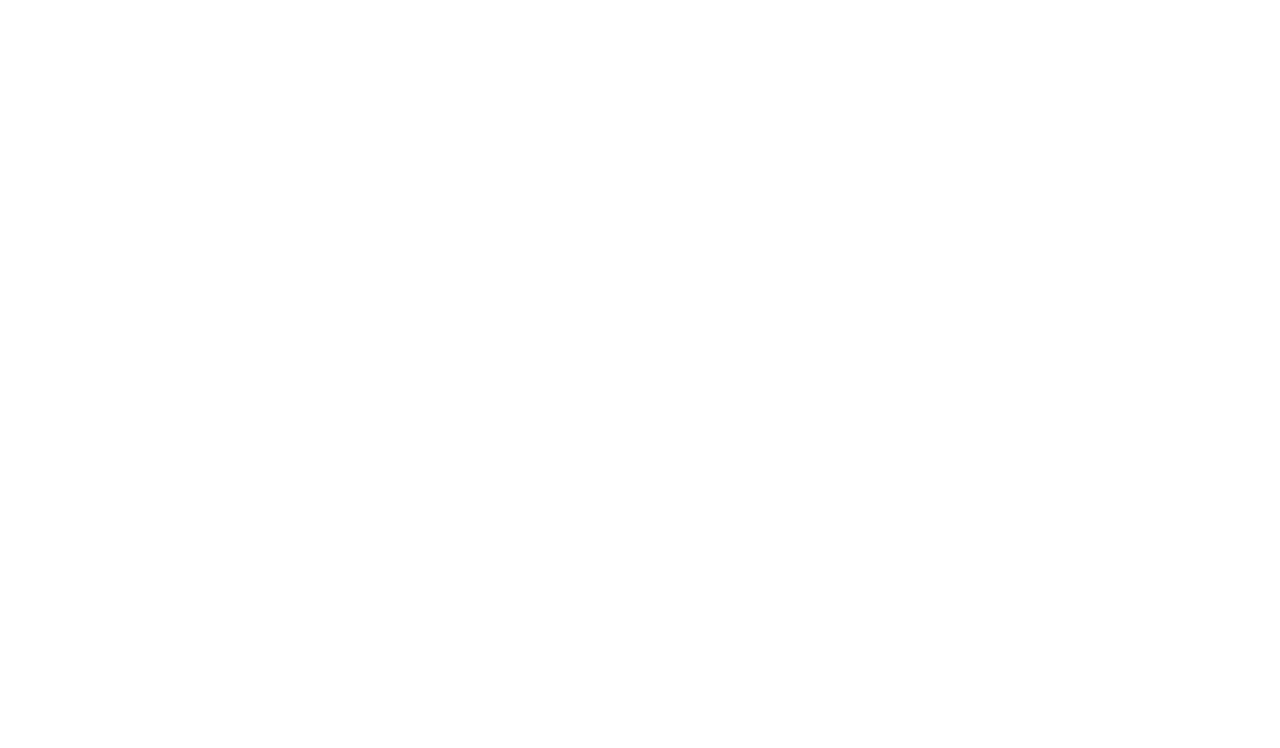
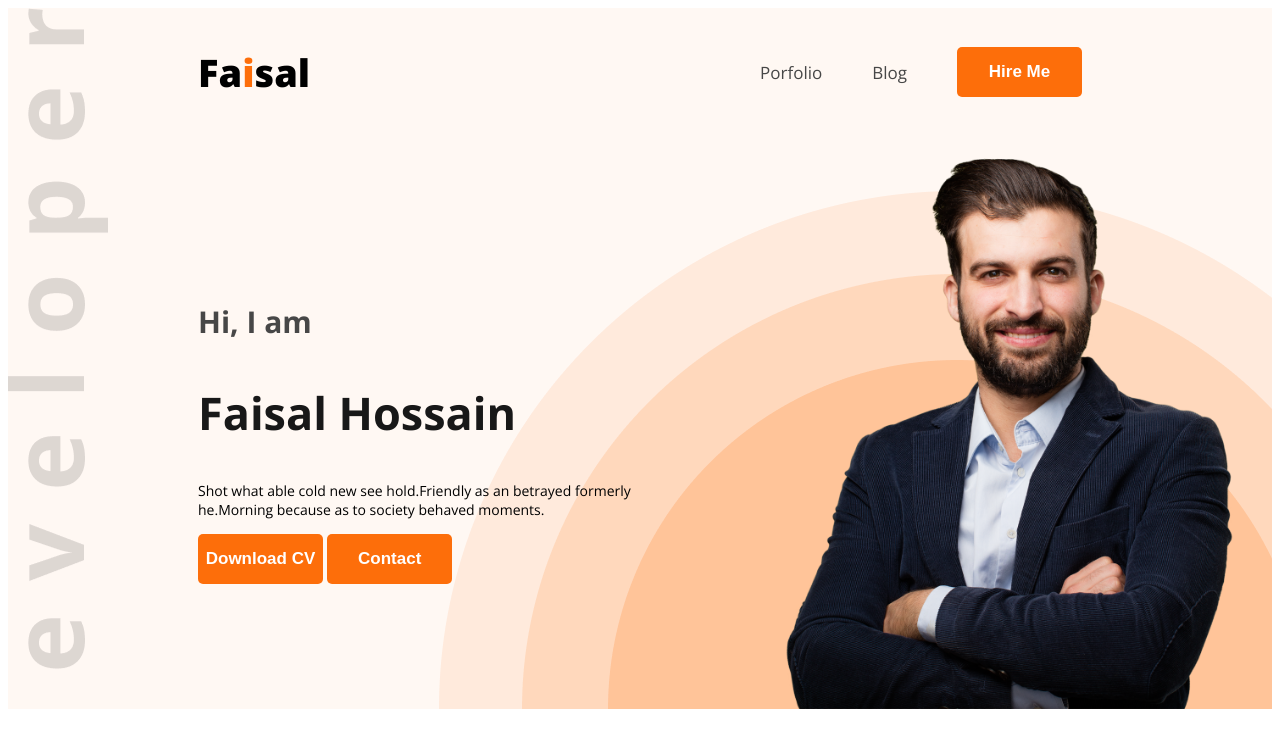
Before and after one commit to FAISALHOSSAIN6/webdev-portfolio, a plain HTML site: page index.html in a window 1280 px wide. Drawn offline with nearby package versions, Linux system fonts and the light colour scheme.

Commit message:
added banner

```diff
--- a/index.html
+++ b/index.html
@@ -1,13 +1,36 @@
 <!DOCTYPE html>
 <html lang="en">
+
 <head>
     <meta charset="UTF-8">
     <meta name="viewport" content="width=device-width, initial-scale=1.0">
     <title>Portfoio Web Page </title>
+    <link rel="stylesheet" href="styles/portfolio.css">
 </head>
-<body>
-    <header>
 
+<body class="open-sans-uniquifier">
+    <header class="header bg">
+        <nav>
+            <h3 class="nav-title"> Fa<span class="text-primary">i</span>sal </h3>
+            <ul>
+                <li><a class="dark-2" href="">Porfolio</a></li>
+                <li><a class="dark-2" href="">Blog</a></li>
+                <li><a href=""><button class="btn-primary">Hire Me</button></a></li>
+            </ul>
+
+        </nav>
+
+        <section class="banner">
+            <div class="banner-content">
+                <h4 class="banner-gretings dark-2">Hi, I am</h4>
+                <h1 class="banner-title">Faisal Hossain</h1>
+                <p class="banner-description daek-3">Shot what able cold new see hold.Friendly as an betrayed formerly
+                    he.Morning because as to society behaved moments.</p>
+                    <button class="btn-primary">Download CV</button>
+                    <button class="btn-primary">Contact</button>
+            </div>
+            <img class="prifile-image" src="images/hardy.png" alt="">
+        </section>
     </header>
     <main>
 
@@ -16,4 +39,5 @@
 
     </footer>
 </body>
+
 </html>
--- /dev/null
+++ b/styles/portfolio.css
@@ -0,0 +1,94 @@
+@import url('https://fonts.googleapis.com/css2?family=Open+Sans:ital,wght@0,300..800;1,300..800&display=swap');
+
+.open-sans-uniquifier {
+    font-family: "Open Sans", serif;
+    font-optical-sizing: auto;
+    font-style: normal;
+    font-variation-settings:
+      "wdth" 100;
+  }
+
+  /* Common Style */
+  .text-primary{
+    color: #FD6E0A;
+  }
+
+  .dark-2{
+    color: #474747;
+  }
+
+  .dark-3{
+    color: #757575;
+  }
+
+  .btn-primary{
+    background-color: #FD6E0A;
+    color: white;
+    width: 125px;
+    height: 50px;
+    border-radius: 5px;
+    border: none;
+    font-size: 17px;
+    font-weight: bold;
+  }
+
+  .bg{
+    background-color:#FFF8F3;
+  }
+  /* header */
+  .header{
+    background-image:  url('../images/developer.png'), url('../images/header_bg.png') ;
+    background-repeat: no-repeat;
+    background-position: top left, bottom right;
+  }
+/* Nav Style */
+nav{
+    display: flex;
+    align-items: center;
+    justify-content: space-between;
+    margin: 0px 190px;
+}
+
+.nav-title{
+    font-size: 38px;
+    font-weight:800;
+}
+
+nav ul li{
+    list-style: none;
+}
+li a{
+    text-decoration: none;
+    font-size: 17px;
+}
+nav ul{
+    display: flex;
+    align-items: center;
+    gap: 50px;
+}
+
+/* Banner Style */
+.banner{
+    display: flex;
+    justify-content: space-between;
+    margin: 0 32px 0 190px;
+    align-items: center;
+}
+.banner-content{
+  max-width: 495px;
+}
+.banner-gretings{
+    font-size: 30px;
+}
+.banner-title{
+    font-size: 45px;
+    font-weight: bold;
+    color: #181818;
+}
+.banner-description{
+    font-size: 14px;
+    margin-bottom: 15px;
+}
+.prifile-image{
+    width: 495px;
+}
```
